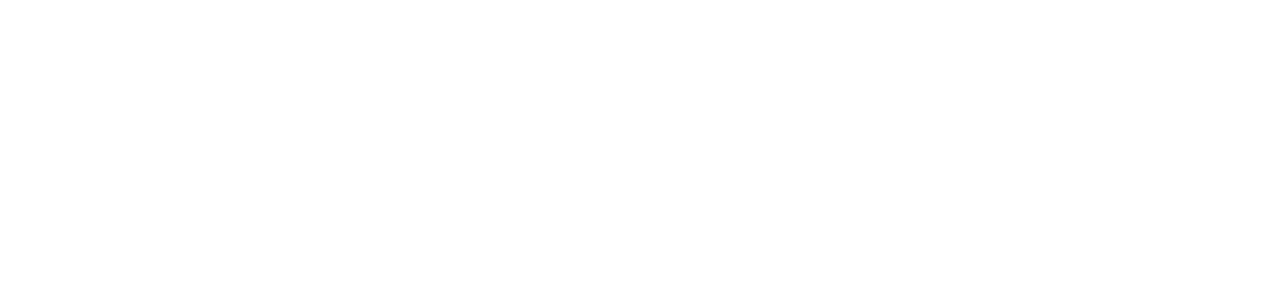
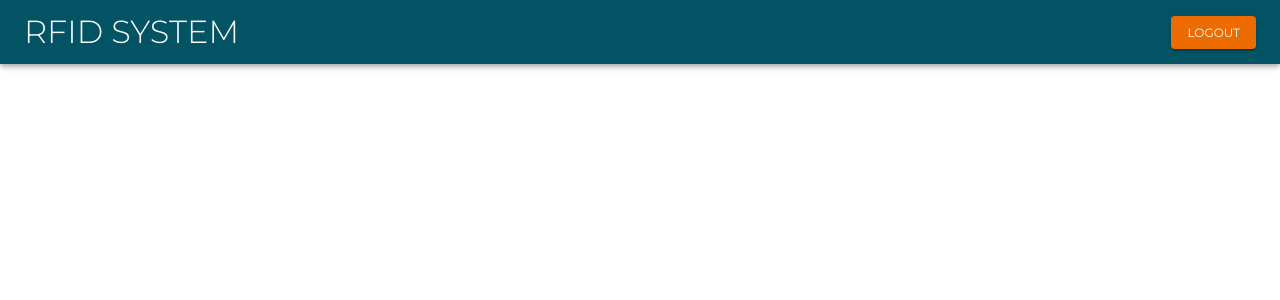
Before and after one commit to davecharm16/rfid_web, a React (Create React App) app: page /dashboard in a window 1280 px wide. Before the commit this address had no page. Shown: the top 300 px of the page. Built offline with nearby package versions, Linux system fonts and the light colour scheme.

Commit message:
Added Some function

```diff
--- a/src/App.js
+++ b/src/App.js
@@ -4,6 +4,10 @@ import Home from './pages/Home'
 import { CssBaseline, ThemeProvider } from "@mui/material";
 import { myTheme } from './theme/colorTheme';
 import Login from './pages/Login';
+import Admin from './pages/Admin';
+import UserProvider from './context/UserContext';
+import PrivateRoute from './context/ValidateAdmin';
+import ValidateAdmin from './context/ValidateAdmin';
 
 
 function App() {
@@ -11,12 +15,15 @@ function App() {
   return (
     <ThemeProvider theme={theme}>
       <CssBaseline/>
+      <UserProvider>
         <div className="app">
           <Routes>
             <Route path='/' element = {<Home/>}/>
             <Route path='/admin' element = {<Login/>}/>
+            <Route path='/dashboard' element = {<Admin/>}/>
           </Routes>
         </div>
+      </UserProvider>
     </ThemeProvider>
   );
 }
--- /dev/null
+++ b/src/components/Nav.jsx
@@ -0,0 +1,20 @@
+import React, { useEffect } from 'react'
+import { Box, AppBar, Toolbar, Typography, Button } from '@mui/material'
+
+const Nav = () => {
+
+  return (
+    <Box sx={{ flexGrow: 1 }}>
+    <AppBar position="static">
+      <Toolbar>
+        <Typography variant="h2" component="div" sx={{ flexGrow: 1 }}>
+          RFID SYSTEM
+        </Typography>
+        <Button color='warning' variant='contained'>Logout</Button>
+      </Toolbar>
+    </AppBar>
+  </Box>
+  )
+}
+
+export default Nav
--- /dev/null
+++ b/src/context/UserContext.js
@@ -0,0 +1,21 @@
+
+import React, { createContext, useState } from 'react'
+
+
+export const UserContext = createContext();
+
+const UserProvider = ({children}) => {
+
+  const [user, setUser] = useState(null);
+  const updateUser = (newUser) =>{
+    setUser(newUser)
+  }
+
+  return (
+    <UserContext.Provider value={{user, updateUser}}>
+      {children}
+    </UserContext.Provider>
+  )
+}
+
+export default UserProvider
--- /dev/null
+++ b/src/context/ValidateAdmin.js
@@ -0,0 +1,20 @@
+import { useContext, useEffect } from 'react'
+import { useNavigate } from 'react-router-dom'
+import { UserContext } from './UserContext'
+
+const ValidateAdmin = ({children}) => {
+    const {user} = useContext(UserContext)
+    const navigate = useNavigate();
+
+    useEffect (()=>{
+        if(!user){
+            navigate('/admin')
+        }
+    },[])
+
+    if(user) {
+        return children
+    }
+}
+
+export default ValidateAdmin
--- /dev/null
+++ b/src/pages/Admin.jsx
@@ -0,0 +1,23 @@
+import { Box } from '@mui/material'
+import React, {useEffect, useState} from 'react'
+import Nav from '../components/Nav'
+
+const Admin = () => {
+
+  const [data, setData]  = useState();
+
+  useEffect(() => {
+
+  }, [])
+
+  return (
+    <Box>
+      <Nav/>
+      <Box p='20px' width='100vw' height='100vh'>
+
+      </Box>
+    </Box>
+  )
+}
+
+export default Admin
--- a/src/pages/Login.jsx
+++ b/src/pages/Login.jsx
@@ -1,26 +1,39 @@
-import React, { useEffect } from 'react'
+import React, { useContext, useEffect, useState } from 'react'
 import {Box, Card, CardHeader, Typography, useTheme, CardContent, TextField, Button} from '@mui/material'
 import { getAuth, signInWithEmailAndPassword } from "firebase/auth";
 import { firebaseConfig } from '../utils/utils';
 import { initializeApp } from "firebase/app";
+import { Link, useNavigate } from 'react-router-dom';
+import { UserContext } from '../context/UserContext';
 
 
-const app = initializeApp(firebaseConfig);
 
 const Login = () => {
+  const app = initializeApp(firebaseConfig);
   const theme = useTheme();
+  const {updateUser} = useContext(UserContext);
+  const navigate = useNavigate('/dashboard');
 
-  const handleSubmit = (email, password) =>{
-    const auth = getAuth();
+  const [email, setEmail] = useState('');
+  const [password , setPassword] = useState('');
+
+  const handleSubmit = () =>{
+    const auth = getAuth(app);
+    console.log(email,password)
     signInWithEmailAndPassword(auth, email, password)
       .then((userCredential) => {
         // Signed in
         const user = userCredential.user;
+        console.log(user);
+        updateUser(user);
+        navigate('/dashboard')
         // ...
       })
       .catch((error) => {
         const errorCode = error.code;
         const errorMessage = error.message;
+        console.log(errorCode)
+        console.log(errorMessage)
       });
   }
 
@@ -51,8 +64,14 @@ const Login = () => {
           paddingX : '50px',
           justifyContent : 'space-around'
         }}>
-          <TextField variant= 'outlined' name = 'email' type='email' label = 'Email' sx ={{mb: '10px'}}/>
-          <TextField variant= 'outlined' name = 'password' type='password' label = 'Password' sx ={{mb: '10px'}}/>
+          <TextField variant= 'outlined' name = 'email' type='email' label = 'Email' sx ={{mb: '10px'}}
+            value={email}
+            onChange={(e)=>setEmail(e.target.value)}
+          />
+          <TextField variant= 'outlined' name = 'password' type='password' label = 'Password' sx ={{mb: '10px'}}
+            onChange={(e)=>setPassword(e.target.value)}
+            value={password}
+          />
           <Button variant="contained" sx = {{alignSelf : 'center'}} onClick={handleSubmit}>Login</Button>
         </CardContent>
       </Card>
```
Lines whose indentation alone changed are shown as unchanged.
